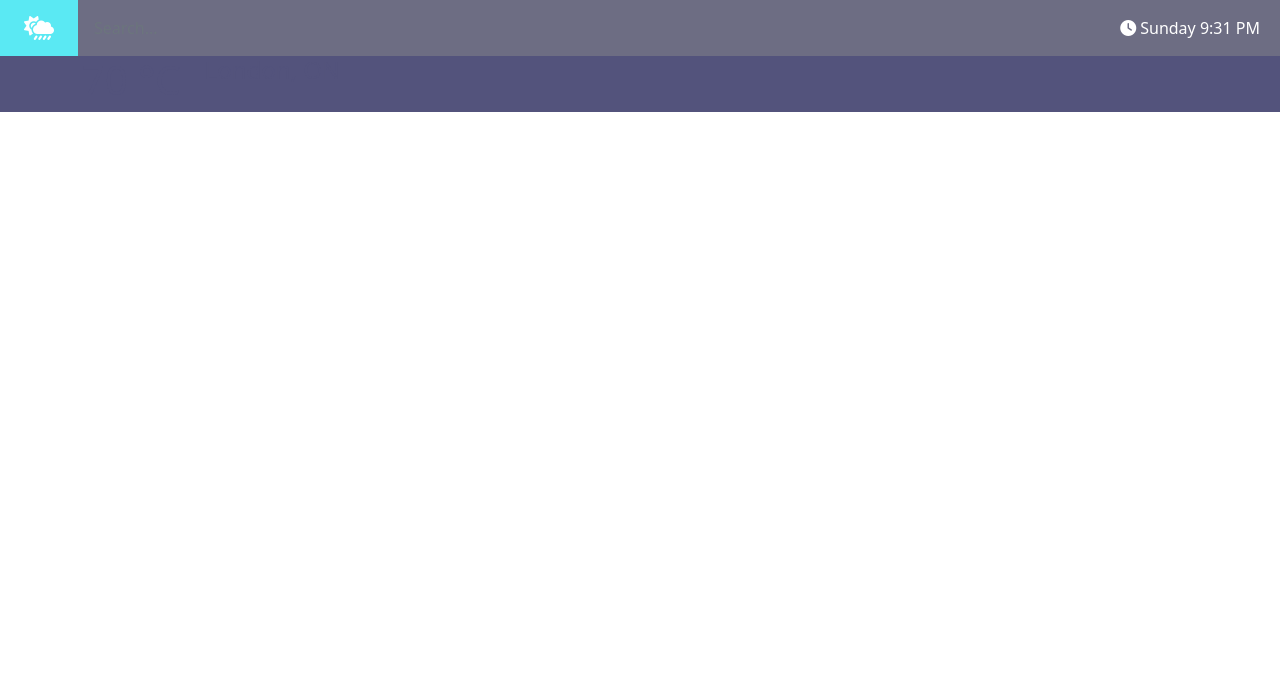
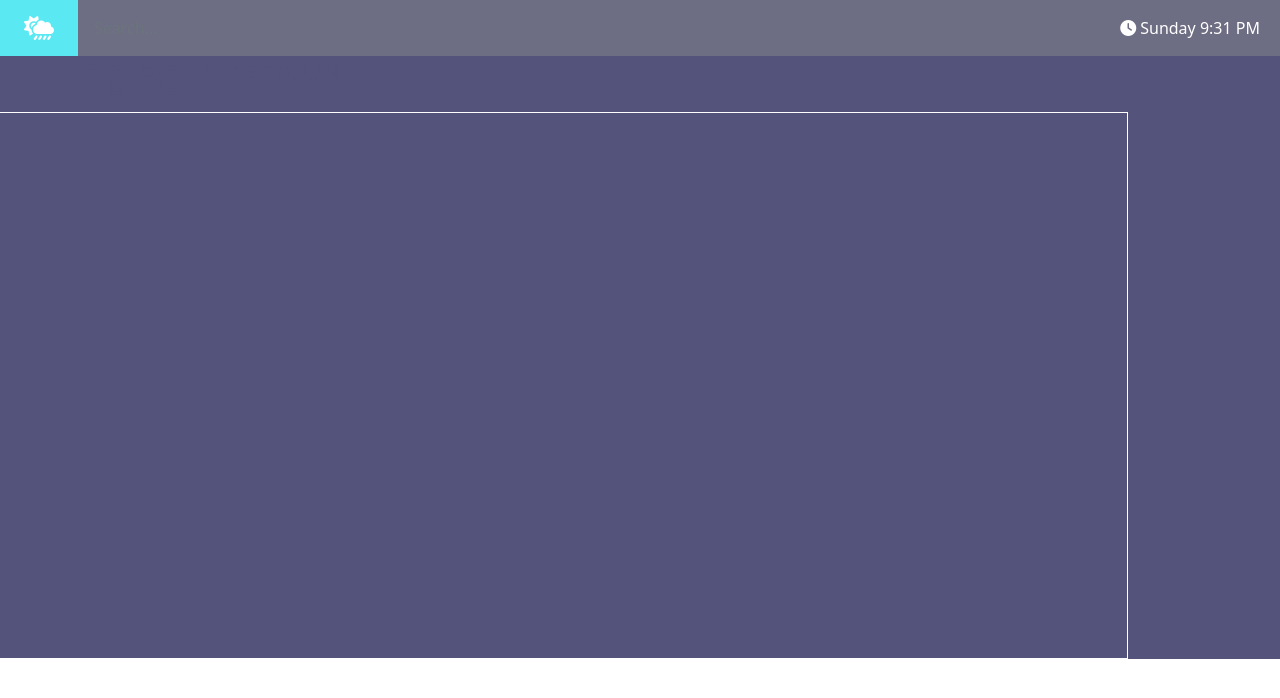
Before and after one commit to subtlemocha00/final-portfolio, a React (Vite) app in the folder react_projects/weather-app/: page / in a window 1280 px wide. Shown: the top 698 px of the page. Built offline with nearby package versions, Linux system fonts and the light colour scheme.

Commit message:
added chart.js via npm and made a canvas for chart

```diff
--- a/react_projects/weather-app/package.json
+++ b/react_projects/weather-app/package.json
@@ -10,6 +10,7 @@
     "preview": "vite preview"
   },
   "dependencies": {
+    "chart.js": "^4.4.0",
     "react": "^18.2.0",
     "react-dom": "^18.2.0"
   },
--- a/react_projects/weather-app/src/App.css
+++ b/react_projects/weather-app/src/App.css
@@ -8,7 +8,7 @@
 }
 
 ::placeholder {
-	color: var(--font-color-dark);
+	color: red;
 }
 ::-ms-input-placeholder {
 	/* Edge 12-18 */
--- a/react_projects/weather-app/src/App.jsx
+++ b/react_projects/weather-app/src/App.jsx
@@ -1,14 +1,17 @@
 // import { useState } from "react";
 import Header from "./Header";
+import Hourly from "./Hourly";
 // import "./App.css";
 import TodaysWeather from "./TodaysWeather";
+import Weekly from "./Weekly";
 
 function App() {
 	return (
-		<div className="bg-main-dark">
+		<div className="bg-main-dark d-flex flex-column">
 			<Header />
 			<TodaysWeather />
-			{/* <Hourly /> */}
+			<Hourly />
+			<Weekly />
 		</div>
 	);
 }
--- /dev/null
+++ b/react_projects/weather-app/src/Hourly.jsx
@@ -0,0 +1,7 @@
+export default function Hourly() {
+	return (
+		<div className="container row border border-white bg-yellow">
+			<canvas id="hourlyGraph"></canvas>
+		</div>
+	);
+}
--- /dev/null
+++ b/react_projects/weather-app/src/Weekly.jsx
@@ -0,0 +1,3 @@
+export default function Weekly() {
+	return <div className="border border-white"></div>;
+}
```
Also changed, not shown: 1 other file (tests, documents, lock files or other folders).
